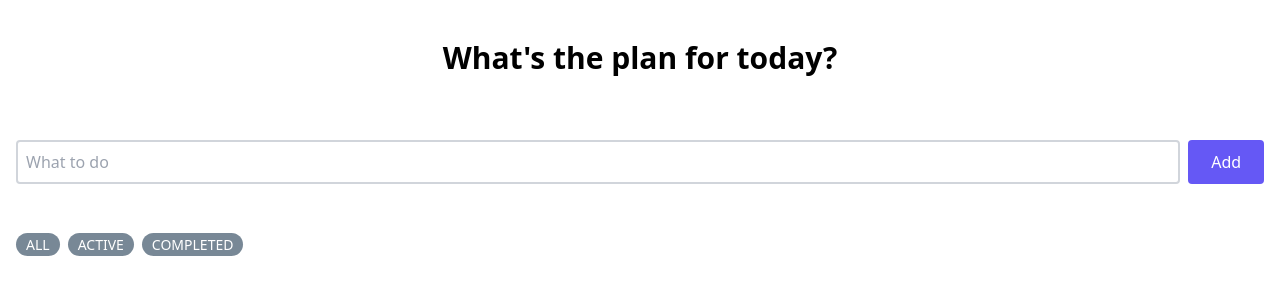
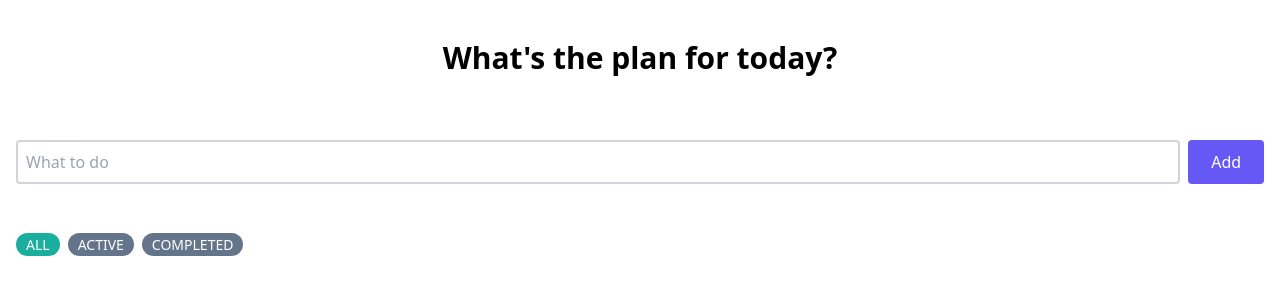
Before and after one commit to vionacornelia12/skilvul-assignments, a React (Vite) app in the folder ToDoListApp/: page / in a window 1280 px wide. Shown: the top 300 px of the page. Built offline with nearby package versions, Linux system fonts and the light colour scheme.

Commit message:
change Link to NavLink

```diff
--- a/ToDoListApp/src/components/Layout.jsx
+++ b/ToDoListApp/src/components/Layout.jsx
@@ -1,4 +1,4 @@
-import { Link, Outlet } from "react-router-dom";
+import { NavLink, Outlet } from "react-router-dom";
 import { actions } from '../features/todos/todosSlice';
 import { useDispatch, useSelector } from "react-redux";
 
@@ -31,13 +31,40 @@ const Layout = () => {
       <nav className="mt-4">
         <ul className="flex gap-2">
           <li>
-            <Link to={"/"} className="link-bg">ALL</Link>
+            <NavLink
+              to={"/"}
+              className={({ isActive }) =>
+              isActive
+              ? "rounded-full text-white font-medium text-sm px-2.5 py-0.5 bg-[#1AAE9F]"
+              : "rounded-full text-white font-medium text-sm px-2.5 py-0.5 bg-slate-500"
+              }
+            >
+              ALL
+            </NavLink>
           </li>
           <li>
-            <Link to={"/active"} className="link-bg">ACTIVE</Link>
+            <NavLink
+              to={"/active"}
+              className={({ isActive }) =>
+              isActive
+              ? "rounded-full text-white font-medium text-sm px-2.5 py-0.5 bg-[#1AAE9F]"
+              : "rounded-full text-white font-medium text-sm px-2.5 py-0.5 bg-slate-500"
+              }
+            >
+              ACTIVE
+            </NavLink>
           </li>
           <li>
-            <Link to={"/completed"} className="link-bg">COMPLETED</Link>
+            <NavLink
+              to={"/completed"}
+              className={({ isActive }) =>
+              isActive
+              ? "rounded-full text-white font-medium text-sm px-2.5 py-0.5 bg-[#1AAE9F]"
+              : "rounded-full text-white font-medium text-sm px-2.5 py-0.5 bg-slate-500"
+              }
+            >
+              COMPLETED
+            </NavLink>
           </li>
         </ul>
       </nav>
```
